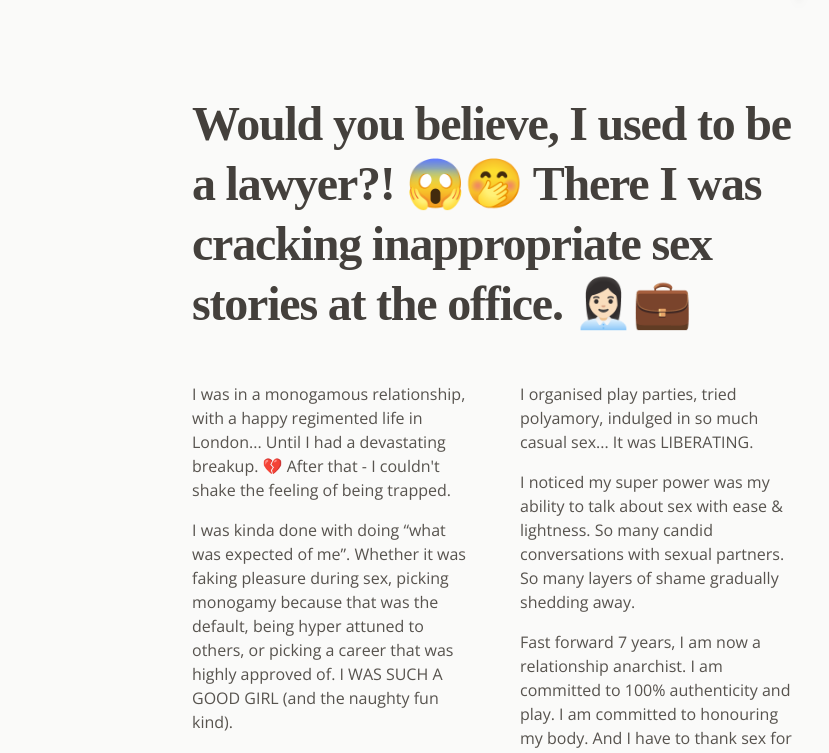
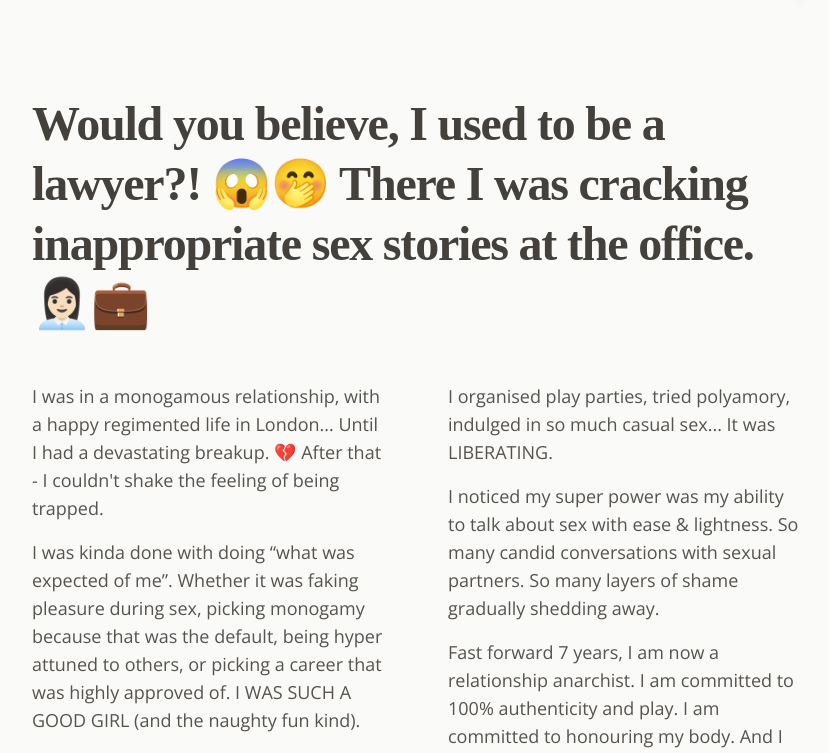
Before and after one commit to alizehkhan/sex-coach, a Next.js app: page /about in a window 1280 px wide. Shown: the part 730-1483 px from the top of the page, without its empty margins (416-1245 px from the left). Built offline with nearby package versions, Linux system fonts and the light colour scheme; a web font is replaced by a local one.

Commit message:
fix: increase font size

```diff
--- a/app/about/_components/Story.tsx
+++ b/app/about/_components/Story.tsx
@@ -3,13 +3,13 @@ import Image from 'next/image'
 const Story = () => {
   return (
     <>
-      <div className="ml-auto w-fit">
-        <p className="md:text-5xl text-3xl md:leading-tight text-stone-700 leading-tight font-semibold font-serif max-w-[600px] mt-24 tracking-tight">
+      <div className="ml-auto max-w-3xl w-fit">
+        <p className="md:text-5xl text-3xl md:leading-tight text-stone-700 leading-tight font-semibold font-serif mt-24 tracking-tight">
           Would you believe, I used to be a lawyer?! 😱🤭 There I was cracking
           inappropriate sex stories at the office. 👩🏻‍💼💼
         </p>
-        <div className="flex md:flex-row flex-col md:gap-12 mt-8">
-          <div className="md:max-w-[280px] w-full">
+        <div className="flex md:flex-row w-full flex-col md:gap-16 mt-8 text-lg">
+          <div className="flex-1">
             <p className="text-stone-600 mt-4">
               I was in a monogamous relationship, with a happy regimented life
               in London... Until I had a devastating breakup. 💔 After that - I
@@ -28,7 +28,7 @@ const Story = () => {
               self-expression.
             </p>
           </div>
-          <div className="md:max-w-[280px] w-full">
+          <div className="flex-1">
             <p className="text-stone-600 mt-4">
               I organised play parties, tried polyamory, indulged in so much
               casual sex... It was LIBERATING.
@@ -67,13 +67,13 @@ const Story = () => {
           className="object-cover mt-12 w-full rounded-lg"
         />
       </div>
-      <div className="ml-auto w-fit my-32 max-w-xl">
+      <div className="ml-auto w-fit my-32 max-w-3xl">
         <p className="font-serif md:text-5xl text-3xl md:leading-tight font-semibold text-stone-700 leading-tight tracking-tight">
           My content is about sex, but{' '}
           <span className="text-stone-400 italic">(shhhh!)</span> it&apos;s not
           about sex. 💁‍♀️ This is about how to be shamelessly you.{' '}
         </p>
-        <div className="mt-8 flex md:flex-row flex-col md:gap-16 gap-4">
+        <div className="mt-8 flex md:flex-row flex-col text-lg md:gap-16 gap-4">
           <p className="text-stone-600 flex-1">
             So I&apos;m gonna role model that sh*t. 😂 I am shameless. I
             over-share everything. I am “TMI”. Ok, so maybe sharing scandalous
```
